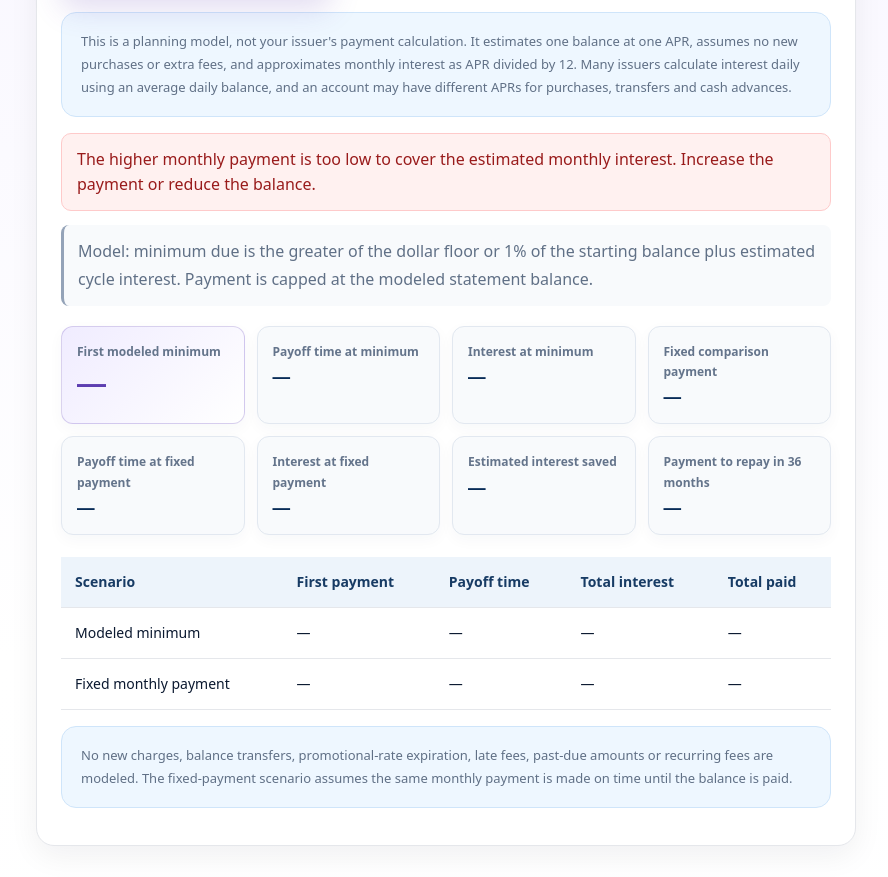
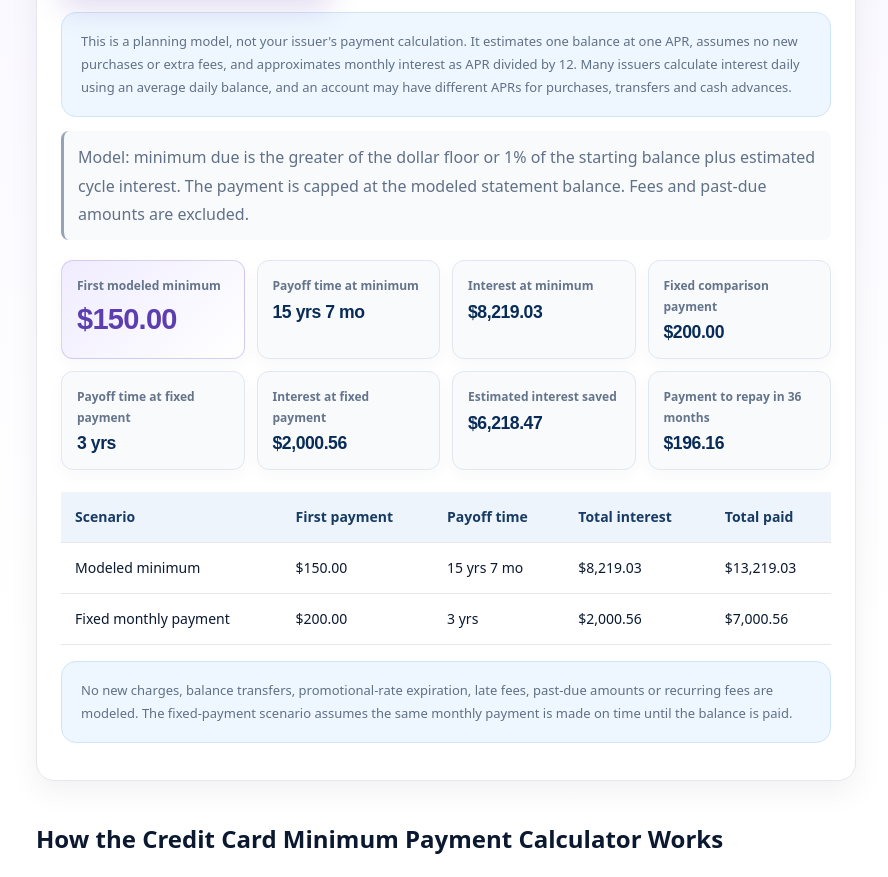
Before and after one commit to nur0012786-bit/finance-tools, a plain HTML site: page credit-card-minimum-payment-calculator/index.html in a window 1280 px wide. Shown: the part 1260-2137 px from the top of the page, without its empty margins (194-1082 px from the left). Drawn offline with Linux system fonts and the light colour scheme.

Commit message:
Replace credit card minimum payment simulation logic

```diff
--- a/credit-card-minimum-payment-calculator/index.html
+++ b/credit-card-minimum-payment-calculator/index.html
@@ -154,81 +154,155 @@
 </footer>
 
 <script>
-function money(n){return new Intl.NumberFormat('en-US',{style:'currency',currency:'USD'}).format(n);}
-function monthsText(m){if(m<=0)return '0 months';const y=Math.floor(m/12),mo=m%12;return y?y+' yr'+(y===1?'':'s')+(mo?' '+mo+' mo':''):mo+' mo';}
+function money(value){
+  return new Intl.NumberFormat("en-US",{style:"currency",currency:"USD"}).format(value);
+}
+function monthsText(months){
+  if(months<=0)return "0 months";
+  const years=Math.floor(months/12);
+  const remainder=months%12;
+  if(years===0)return remainder+" months";
+  return years+" yr"+(years===1?"":"s")+(remainder?" "+remainder+" mo":"");
+}
+function numericValue(id){
+  return Number(document.getElementById(id).value);
+}
+function clearResults(){
+  ["minimumPayment","minimumTime","minimumInterest","higherPaymentResult","higherTime","higherInterest","interestDifference","threeYearPayment",
+   "minPayCell","minTimeCell","minInterestCell","minTotalCell","highPayCell","highTimeCell","highInterestCell","highTotalCell"]
+    .forEach(id=>document.getElementById(id).textContent="—");
+}
+function showError(message){
+  clearResults();
+  const box=document.getElementById("message");
+  box.textContent=message;
+  box.hidden=false;
+}
+function minimumDue(balance,interest,percent,floor,method){
+  const statementBalance=balance+interest;
+  const variableAmount=method==="plus-interest"
+    ? balance*percent/100+interest
+    : statementBalance*percent/100;
+  return Math.min(statementBalance,Math.max(floor,variableAmount));
+}
+function simulateMinimum(balance,apr,percent,floor,method){
+  const monthlyRate=apr/100/12;
+  let current=balance,totalInterest=0,totalPaid=0,months=0,firstPayment=0;
+  while(current>0.005 && months<1200){
+    months++;
+    const interest=current*monthlyRate;
+    const payment=minimumDue(current,interest,percent,floor,method);
+    if(months===1)firstPayment=payment;
+    if(payment<=interest+0.000001)return {error:"no-amortization"};
+    current=Math.max(0,current+interest-payment);
+    totalInterest+=interest;
+    totalPaid+=payment;
+  }
+  if(current>0.005)return {error:"beyond-horizon"};
+  return {months,totalInterest,totalPaid,firstPayment};
+}
 function simulateFixed(balance,apr,payment){
   const monthlyRate=apr/100/12;
-  if(balance<=0)return {months:0,interest:0,total:0};
-  if(payment<=balance*monthlyRate)return null;
-  let b=balance,interest=0,total=0,months=0;
-  while(b>0.005&&months<1200){
+  let current=balance,totalInterest=0,totalPaid=0,months=0;
+  while(current>0.005 && months<1200){
     months++;
-    const i=b*monthlyRate;
-    const p=Math.min(payment-i,b);
-    b=Math.max(0,b-p);
-    interest+=i;
-    total+=i+p;
+    const interest=current*monthlyRate;
+    const amount=Math.min(current+interest,payment);
+    if(amount<=interest+0.000001)return null;
+    current=Math.max(0,current+interest-amount);
+    totalInterest+=interest;
+    totalPaid+=amount;
   }
-  if(months>=1200&&b>0.005)return null;
-  return {months,interest,total};
+  if(current>0.005)return null;
+  return {months,totalInterest,totalPaid};
 }
-function simulateMinimum(balance,apr,percent){
-  const monthlyRate=apr/100/12;
-  if(balance<=0)return {months:0,interest:0,total:0,firstPayment:0};
-  let b=balance,interest=0,total=0,months=0,firstPayment=0;
-  while(b>0.005&&months<1200){
-    months++;
-    const i=b*monthlyRate;
-    const payment=Math.max(b*percent/100,i+0.01);
-    const p=Math.min(payment-i,b);
-    b=Math.max(0,b-p);
-    interest+=i;
-    total+=i+p;
-    if(months===1)firstPayment=i+p;
-    if(p<=0.000001)break;
+function paymentFor36Months(balance,apr){
+  const rate=apr/100/12;
+  if(rate===0)return balance/36;
+  return balance*rate/(1-Math.pow(1+rate,-36));
+}
+function updateFormulaHelp(){
+  const method=document.getElementById("minimumMethod").value;
+  const percent=numericValue("minPercent");
+  let text;
+  if(method==="plus-interest"){
+    text="Model: minimum due is the greater of the dollar floor or "+percent+"% of the starting balance plus estimated cycle interest.";
+  }else{
+    text="Model: minimum due is the greater of the dollar floor or "+percent+"% of the statement balance after estimated cycle interest.";
   }
-  if(months>=1200&&b>0.005)return null;
-  return {months,interest,total,firstPayment};
+  document.getElementById("formulaHelp").textContent=text+" The payment is capped at the modeled statement balance. Fees and past-due amounts are excluded.";
 }
 function calculate(){
-  const balance=Math.max(0,parseFloat(document.getElementById('balance').value)||0);
-  const apr=Math.max(0,parseFloat(document.getElementById('apr').value)||0);
-  const percent=Math.max(0.1,parseFloat(document.getElementById('minPercent').value)||0);
-  const higher=Math.max(0,parseFloat(document.getElementById('higherPayment').value)||0);
-  const msg=document.getElementById('message');
-  msg.style.display='none';
+  const balance=numericValue("balance");
+  const apr=numericValue("apr");
+  const percent=numericValue("minPercent");
+  const floor=numericValue("minimumFloor");
+  const higher=numericValue("higherPayment");
+  const method=document.getElementById("minimumMethod").value;
+  const inputs=[balance,apr,percent,floor,higher];
 
-  if(balance===0){
-    msg.textContent='Enter a credit card balance greater than $0.';
-    msg.style.display='block';return;
+  document.getElementById("message").hidden=true;
+  updateFormulaHelp();
+
+  if(inputs.some(value=>!Number.isFinite(value)) ||
+     balance<=0 || balance>10000000 ||
+     apr<0 || apr>100 ||
+     percent<=0 || percent>100 ||
+     floor<0 || floor>10000000 ||
+     higher<=0 || higher>10000000){
+    showError("Enter a balance above $0, an APR from 0% to 100%, a percentage above 0% and up to 100%, and non-negative dollar amounts.");
+    return;
   }
 
-  const minimum=simulateMinimum(balance,apr,percent);
-  const high=simulateFixed(balance,apr,higher);
-  if(!minimum||!high){
-    msg.textContent='The higher monthly payment is too low to cover the estimated monthly interest. Increase the payment or reduce the balance.';
-    msg.style.display='block';return;
+  const minimum=simulateMinimum(balance,apr,percent,floor,method);
+  if(minimum && minimum.error==="no-amortization"){
+    showError("Under this formula and APR assumption, the modeled minimum payment does not cover the estimated monthly interest. The balance would not decline. Check your issuer's exact formula, APR and balance categories.");
+    return;
+  }
+  if(minimum && minimum.error==="beyond-horizon"){
+    showError("The modeled minimum does not repay the balance within the calculator's 100-year limit. This can happen with a very low percentage or high APR. Check your card agreement and adjust the assumptions.");
+    return;
+  }
+  if(!minimum){
+    showError("The minimum-payment scenario could not be calculated. Check the inputs and card formula.");
+    return;
+  }
+  if(higher<=minimum.firstPayment+0.005){
+    showError("Enter a fixed comparison payment greater than the first modeled minimum payment ("+money(minimum.firstPayment)+") so the calculator can compare paying more than the minimum.");
+    return;
   }
 
-  const difference=Math.max(0,minimum.interest-high.interest);
-  const startingMinimum=Math.max(balance*percent/100, balance*(apr/100/12)+0.01);
+  const fixed=simulateFixed(balance,apr,higher);
+  if(!fixed){
+    showError("The fixed comparison payment is not enough to cover estimated monthly interest. Increase the payment amount.");
+    return;
+  }
 
-  document.getElementById('minimumPayment').textContent=money(startingMinimum);
-  document.getElementById('minimumTime').textContent=monthsText(minimum.months);
-  document.getElementById('minimumInterest').textContent=money(minimum.interest);
-  document.getElementById('higherTime').textContent=monthsText(high.months);
-  document.getElementById('higherInterest').textContent=money(high.interest);
-  document.getElementById('interestDifference').textContent=money(difference);
+  const interestSaved=Math.max(0,minimum.totalInterest-fixed.totalInterest);
+  const target36=paymentFor36Months(balance,apr);
+  document.getElementById("minimumPayment").textContent=money(minimum.firstPayment);
+  document.getElementById("minimumTime").textContent=monthsText(minimum.months);
+  document.getElementById("minimumInterest").textContent=money(minimum.totalInterest);
+  document.getElementById("higherPaymentResult").textContent=money(higher);
+  document.getElementById("higherTime").textContent=monthsText(fixed.months);
+  document.getElementById("higherInterest").textContent=money(fixed.totalInterest);
+  document.getElementById("interestDifference").textContent=money(interestSaved);
+  document.getElementById("threeYearPayment").textContent=money(target36);
 
-  document.getElementById('minPayCell').textContent=money(startingMinimum);
-  document.getElementById('minTimeCell').textContent=monthsText(minimum.months);
-  document.getElementById('minInterestCell').textContent=money(minimum.interest);
-  document.getElementById('minTotalCell').textContent=money(minimum.total);
-  document.getElementById('highPayCell').textContent=money(higher);
-  document.getElementById('highTimeCell').textContent=monthsText(high.months);
-  document.getElementById('highInterestCell').textContent=money(high.interest);
-  document.getElementById('highTotalCell').textContent=money(high.total);
+  document.getElementById("minPayCell").textContent=money(minimum.firstPayment);
+  document.getElementById("minTimeCell").textContent=monthsText(minimum.months);
+  document.getElementById("minInterestCell").textContent=money(minimum.totalInterest);
+  document.getElementById("minTotalCell").textContent=money(minimum.totalPaid);
+  document.getElementById("highPayCell").textContent=money(higher);
+  document.getElementById("highTimeCell").textContent=monthsText(fixed.months);
+  document.getElementById("highInterestCell").textContent=money(fixed.totalInterest);
+  document.getElementById("highTotalCell").textContent=money(fixed.totalPaid);
 }
+document.getElementById("calculateButton").addEventListener("click",calculate);
+["balance","apr","minPercent","minimumFloor","higherPayment"].forEach(id=>{
+  document.getElementById(id).addEventListener("input",calculate);
+});
+document.getElementById("minimumMethod").addEventListener("change",calculate);
 calculate();
 </script>
 </body>
```
